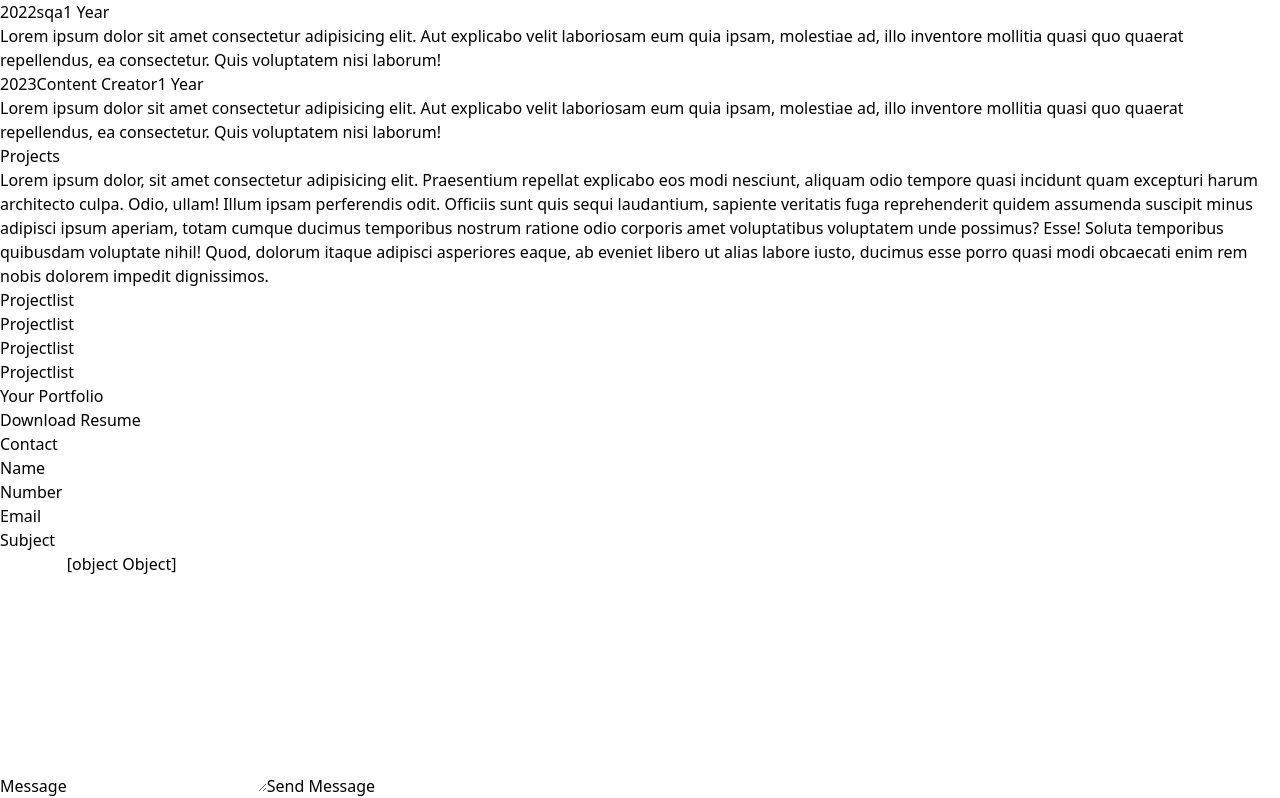
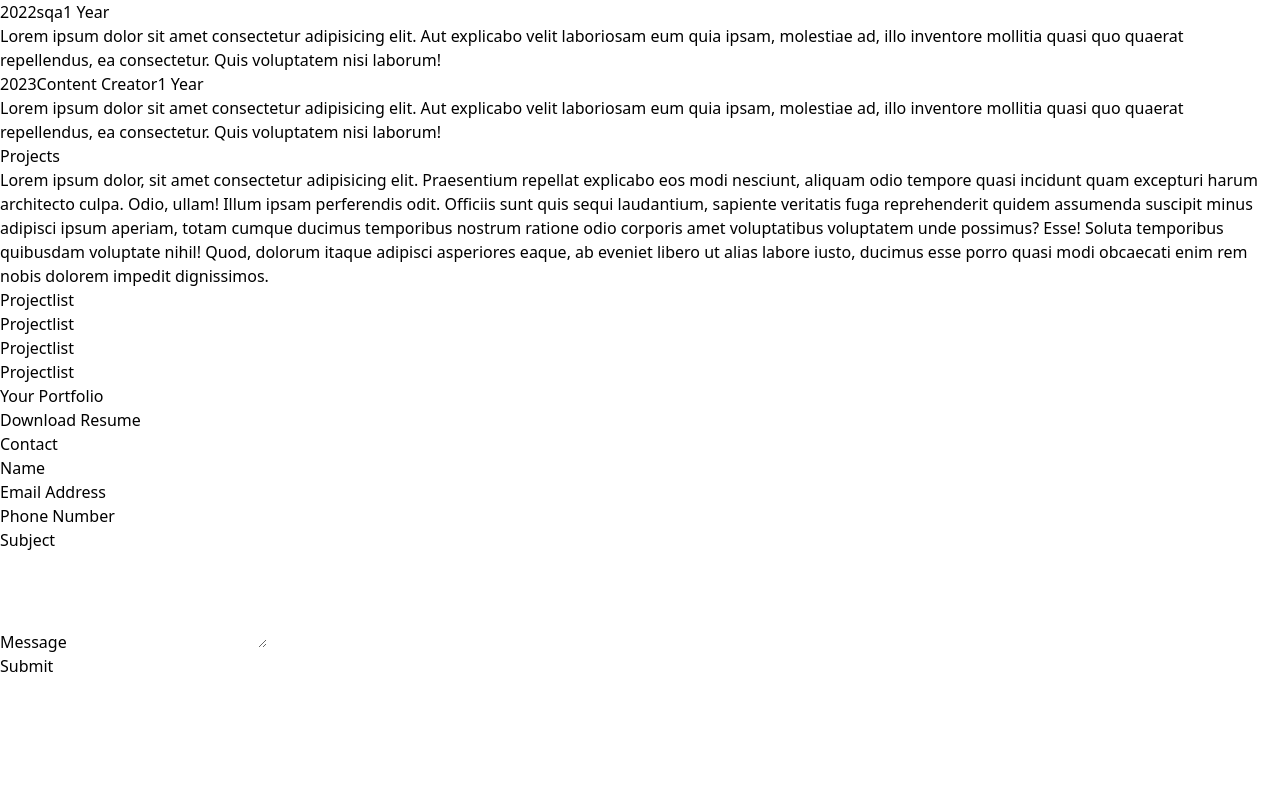
Before and after one commit to Mehedi529/Portfolio, a React (Vite) app: page / in a window 1280 px wide. Shown: the part 732-1530 px from the top of the page. After the commit the page ends 1410 px from the top, so only its background shows below. Built offline with nearby package versions, Linux system fonts and the light colour scheme.

Commit message:
contact form updated and Formspree apply

```diff
--- a/package.json
+++ b/package.json
@@ -10,6 +10,7 @@
     "preview": "vite preview"
   },
   "dependencies": {
+    "@formspree/react": "^2.5.1",
     "react": "^18.2.0",
     "react-dom": "^18.2.0",
     "react-icons": "^4.11.0",
--- a/src/components/Contact.jsx
+++ b/src/components/Contact.jsx
@@ -1,69 +1,122 @@
+/* eslint-disable no-unused-vars */
 import { useState } from "react";
+import { useForm, ValidationError } from '@formspree/react';
 
 const Contact = () => {
+  const [state, handleSubmit] = useForm("xrgwveyd");
 
-    const [formData, setFormData] = useState({
-        name: '',
-        number:'',
-        email: '',
-        subject: '',
-        message: ''
-
-    })
-
-    const handleChange = (e) => {
-        const { name, value } = e.target;
-        setFormData((prevData) => ({ ...prevData, [name]: value }));
-      };
-
-    const handleSubmit = (e) => {
-        e.preventDefault();
-        console.log('Form submitted:' , formData);
-    };
-
-
+  if (state.succeeded) {
+    return(
+        <div id="contact" className="max-w-[1040px] m-auto md:pl-20 p-4 py-16 text-center">
+        <h1 className="py-4 text-4xl font-bold text-[#001b5e]">
+          Contact
+        </h1>
+        <div className="bg-green-200 text-green-800 p-4 rounded-md">
+          Thanks for joining!
+        </div>
+      </div>
+    );
+  }
 
   return (
     <div id="contact" className="max-w-[1040px] m-auto md:pl-20 p-4 py-16">
-
       <h1 className="py-4 text-4xl font-bold text-center text-[#001b5e]">
         Contact
       </h1>
 
-            <form onSubmit={handleSubmit} action="" method="" encType="multipart/form-data">
-                <div className="grid md:grid-cols-2 gap-4 w-full py-2">
-
-                    <div className="flex flex-col">
-                        <label htmlFor="name" className="uppercase text-sm py-2">Name</label>
-                        <input className="border-2 rounded-lg p-3 flex border-gray-300" type="text" id="name" name="name" value={formData.name} onChange={handleChange}/>
+      <form onSubmit={handleSubmit} className="max-w-md mx-auto space-y-4">
+        <div>
+          <label htmlFor="name" className="block text-sm font-medium text-gray-700">
+            Name
+          </label>
+          <input
+            id="name"
+            type="text"
+            name="name"
+            className="mt-1 p-2 border border-gray-300 rounded-md w-full"
+          />
+          <ValidationError
+            prefix="Name"
+            field="name"
+            errors={state.errors}
+          />
         </div>
 
-                    <div className="flex flex-col">
-                        <label htmlFor="number" className="uppercase text-sm py-2">Number</label>
-                        <input className="border-2 rounded-lg p-3 flex border-gray-300" type="text" id="number" name="number" value={formData.number} onChange={handleChange}/>
+        <div>
+          <label htmlFor="email" className="block text-sm font-medium text-gray-700">
+            Email Address
+          </label>
+          <input
+            id="email"
+            type="email"
+            name="email"
+            className="mt-1 p-2 border border-gray-300 rounded-md w-full"
+          />
+          <ValidationError
+            prefix="Email"
+            field="email"
+            errors={state.errors}
+          />
         </div>
 
-                    <div className="flex flex-col py-2">
-                        <label htmlFor="email" className="uppercase text-sm py-2">Email</label>
-                        <input className="border-2 rounded-lg p-3 flex border-gray-300" type="email" id="email" name="name" value={formData.email} onChange={handleChange} />
+        <div>
+          <label htmlFor="phone" className="block text-sm font-medium text-gray-700">
+            Phone Number
+          </label>
+          <input
+            id="phone"
+            type="tel"
+            name="phone"
+            className="mt-1 p-2 border border-gray-300 rounded-md w-full"
+          />
+          <ValidationError
+            prefix="Phone"
+            field="phone"
+            errors={state.errors}
+          />
         </div>
 
-                    <div className="flex flex-col py-2">
-                        <label htmlFor="subject" className="uppercase text-sm py-2">Subject</label>
-                        <input className="border-2 rounded-lg p-3 flex border-gray-300" type="text" id="subject" name="subject" value={formData.subject} onChange={handleChange} />
+        <div>
+          <label htmlFor="subject" className="block text-sm font-medium text-gray-700">
+            Subject
+          </label>
+          <input
+            id="subject"
+            type="text"
+            name="subject"
+            className="mt-1 p-2 border border-gray-300 rounded-md w-full"
+          />
+          <ValidationError
+            prefix="Subject"
+            field="subject"
+            errors={state.errors}
+          />
         </div>
 
-                    <div className="flex flex-col py-4">
-                        <label htmlFor="message" className="uppercase text-sm py-2">Message</label>
-                        <textarea className="border-2 rounded-lg p-3 border-gray-300" rows='10' id="message" name="message" value={formData} onChange={handleChange}></textarea>
-
-                        <button className="bg-[#001b5e] text-gray-100 mt-4 w-full p-4 rounded-lg">
-                        Send Message
-                        </button>
+        <div>
+          <label htmlFor="message" className="block text-sm font-medium text-gray-700">
+            Message
+          </label>
+          <textarea
+            id="message"
+            name="message"
+            rows="4"
+            className="mt-1 p-2 border border-gray-300 rounded-md w-full"
+          />
+          <ValidationError
+            prefix="Message"
+            field="message"
+            errors={state.errors}
+          />
         </div>
 
-
-                </div>
+        <button
+          type="submit"
+          disabled={state.submitting}
+          className="bg-blue-500 text-white px-4 py-2 rounded-md"
+        >
+          Submit
+        </button>
       </form>
     </div>
   );
```
Also changed, not shown: 1 other file (tests, documents, lock files or other folders). Lines whose indentation alone changed are shown as unchanged.
